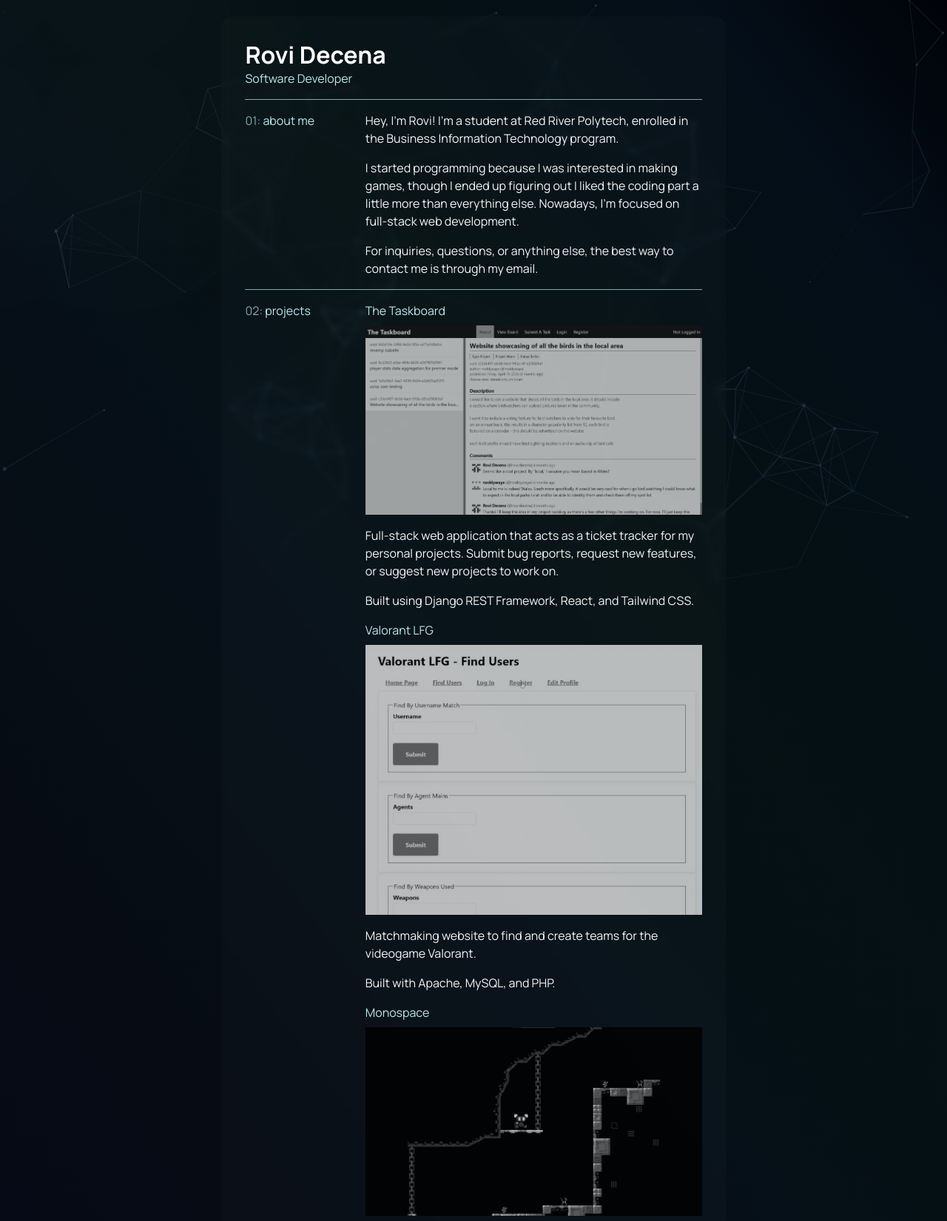
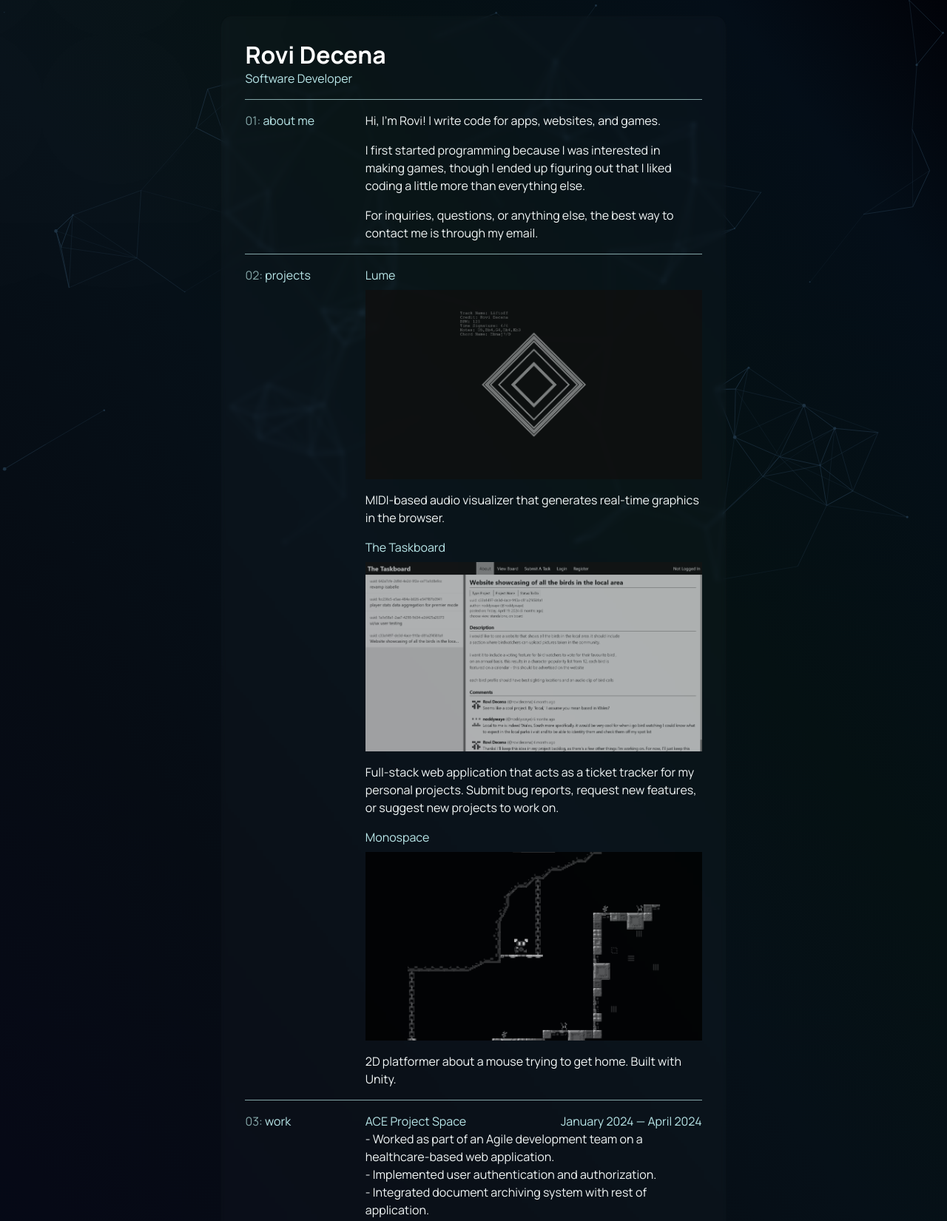
Before and after one commit to johnrcd/rovi_portfolio_v3, a website built with Vite: page index.html in a window 1280 px wide. Shown: the part 11-1662 px from the top of the page at 74% size. Built offline with nearby package versions, Linux system fonts and the light colour scheme.

Commit message:
updated content

```diff
--- a/index.html
+++ b/index.html
@@ -28,13 +28,11 @@
             <h2><span class="quiet_text">01: </span>about me</h2>
             <section>
                 <p>
-                    Hey, I'm Rovi! I'm a student at Red River Polytech, enrolled in the Business
-                    Information Technology program.
+                    Hi, I'm Rovi! I write code for apps, websites, and games.
                 </p>
                 <p>
-                    I started programming because I was interested in making games, though I ended
-                    up figuring out I liked the coding part a little more than everything else.
-                    Nowadays, I'm focused on full-stack web development.
+                    I first started programming because I was interested in making games, though I
+                    ended up figuring out that I liked coding a little more than everything else.
                 </p>
                 <p>
                     For inquiries, questions, or anything else, the best way to contact me is
@@ -45,6 +43,26 @@
         <section class="content_split">
             <h2><span class="quiet_text">02: </span>projects</h2>
             <section>
+                <div class="external_link_title">
+                    <a class="external_link" href="https://www.youtube.com/watch?v=AvZQUZanzCU">
+                        <h3>Lume</h3>
+                    </a>
+                    <img class="svg_external_link" src="svg/icon_external_link.svg" />
+                </div>
+                <a
+                    class="monochrome_image"
+                    href="https://www.youtube.com/watch?v=AvZQUZanzCU"
+                >
+                    <img
+                        src="images/project_lume.png"
+                        alt="Image of an audio visualizer, displaying notes as a collection of
+                             hollow diamonds. The higher pitched notes are drawn as larger
+                             diamonds, where the lower pitched notes are placed inside them."
+                    >
+                </a>
+                <p>
+                    MIDI-based audio visualizer that generates real-time graphics in the browser.
+                </p>
                 <div class="external_link_title">
                     <a class="external_link" href="https://rovidecena.com/taskboard/">
                         <h3>The Taskboard</h3>
@@ -65,26 +83,6 @@
                     projects. Submit bug reports, request new features, or suggest new projects to
                     work on.
                 </p>
-                <p>Built using Django REST Framework, React, and Tailwind CSS.</p>
-                <div class="external_link_title">
-                    <a class="external_link" href="https://www.youtube.com/watch?v=AeJm1W0gKzI">
-                        <h3>Valorant LFG</h3>
-                    </a>
-                    <img class="svg_external_link" src="svg/icon_external_link.svg" />
-                </div>
-                <a
-                    class="monochrome_image"
-                    href="https://www.youtube.com/watch?v=AeJm1W0gKzI"
-                >
-                    <img
-                        src="images/project_valorant_lfg.png"
-                        alt="YouTube video demonstrating the Valorant LFG website."
-                    >
-                </a>
-                <p>
-                    Matchmaking website to find and create teams for the videogame Valorant.
-                </p>
-                <p>Built with Apache, MySQL, and PHP.</p>
                 <div class="external_link_title">
                     <a class="external_link" href="https://johnrcd.itch.io/monospace">
                         <h3>Monospace</h3>
@@ -101,10 +99,8 @@
                     >
                 </a>
                 <p>
-                    A 2D platformer about a mouse trying to get home. Developed over a period of
-                    five months, released for Slow Jam Winnipeg 2022.
+                    2D platformer about a mouse trying to get home. Built with Unity.
                 </p>
-                <p>Built in Unity.</p>
             </section>
         </section>
         <section class="content_split">
```
Also changed, not shown: images/project_lume.png (added).
